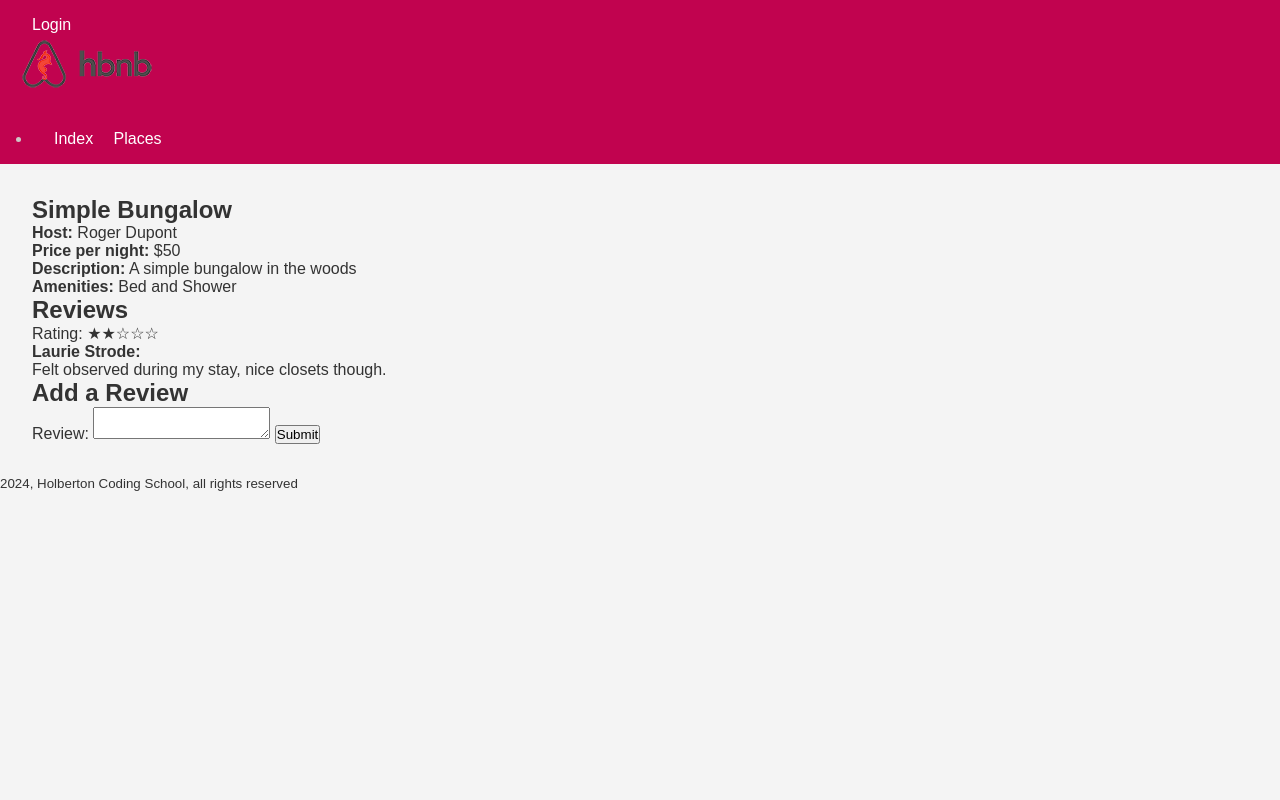
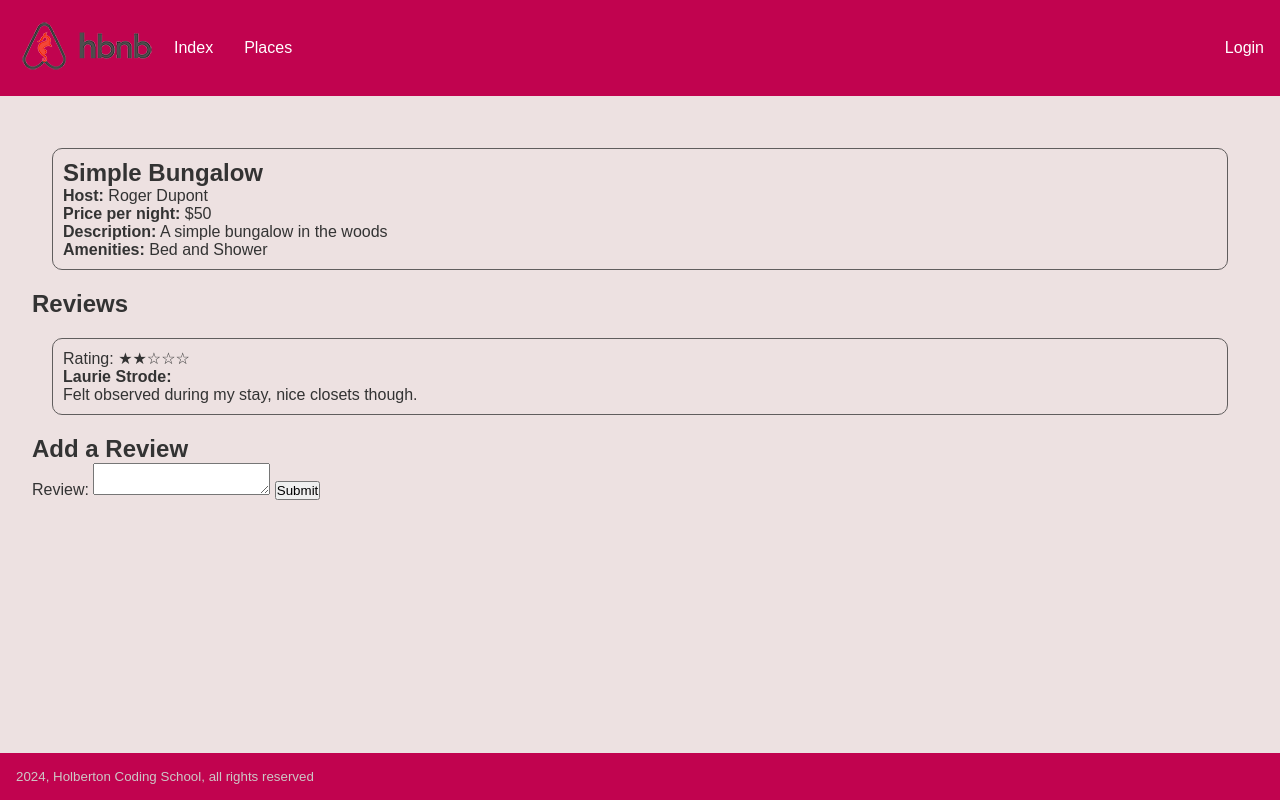
Before and after one commit to Pandor3/holbertonschool-hbnb, a plain HTML site: page part4/front_end/place.html in a window 1280 px wide. Drawn offline with Linux system fonts and the light colour scheme.

Commit message:
Edited CSS code, renamed file and did some HTML testings

```diff
--- a/part4/frontend/place.html
+++ b/part4/front_end/place.html
@@ -7,20 +7,20 @@
     <link rel="stylesheet" href="styles.css">
 </head>
 <header>
-    <nav>
+    <a href="index.html">
+        <img src="./images/logo.png">
+    </a>
+    <nav class="left-nav">
+    <ul>
+        <li><a href="index.html" id="index-link">Index</a></li>
+        <li><a href="place.html" id="place-link">Places</a></li>
+    </ul>
+    </nav>
+    <nav class="right-nav">
         <a href="login.html" id="login-link">Login</a>
     </nav>
-    <img src="./images/logo.png">
 </header>
 <body>
-    <header>
-        <nav>
-            <li>
-            <a href="index.html" id="index-link">Index</a>
-            <a href="place.html" id="place-link">Places</a>
-            </li>
-        </nav>
-    </header>
     <main>
         <section id="place-details">
             <!-- Place details will be populated dynamically -->
--- /dev/null
+++ b/part4/front_end/styles.css
@@ -0,0 +1,76 @@
+/*
+  This is a SAMPLE File to get you started. Follow the instructions on the project to complete the tasks.
+  You'll probably need to override some of theese styles.
+*/
+
+* {
+    box-sizing: border-box;
+    margin: 0;
+    padding: 0;
+    font-family: Arial, sans-serif;
+}
+
+html, body {
+    background-color: #ede1e1;
+    color: #333;
+    height: 100%;
+    margin: 0;
+    display: flex;
+    flex-direction: column;
+}
+
+header {
+    display: flex;
+    background-color: #c1034f;
+    color: #cdc7c6;
+    padding: 1rem;
+    align-items: center;
+    justify-content: space-between;
+}
+
+nav a {
+    color: #fff;
+    text-decoration: none;
+    margin-left: 1rem;
+}
+
+.left-nav ul {
+    display: flex;
+    list-style: none;
+    gap: 15px;
+    padding: 0;
+    margin: 0;
+}
+
+.right-nav {
+    margin-left: auto;
+}
+
+main {
+    padding: 2rem;
+    flex: 1;
+}
+
+.place-card {
+    margin: 20px;
+    padding: 10px;
+    border: 1px solid #605d5d;
+    border-radius: 10px;
+}
+
+.review-card {
+    margin: 20px;
+    padding: 10px;
+    border: 1px solid #605d5d;
+    border-radius: 10px;
+}
+
+footer {
+    display: flex;
+    background-color: #c1034f;
+    color: #cdc7c6;
+    padding: 1rem;
+    text-align: center;
+    align-items: center;
+    justify-content: space-between;
+}
--- a/part4/frontend/styles.css
+++ /dev/null
@@ -1,32 +0,0 @@
-/*
-  This is a SAMPLE File to get you started. Follow the instructions on the project to complete the tasks.
-  You'll probably need to override some of theese styles.
-*/
-
-* {
-    box-sizing: border-box;
-    margin: 0;
-    padding: 0;
-    font-family: Arial, sans-serif;
-}
-
-body {
-    background-color: #f4f4f4;
-    color: #333;
-}
-
-header {
-    background-color: #c1034f;
-    color: #cdc7c6;
-    padding: 1rem;
-}
-
-nav a {
-    color: #fff;
-    text-decoration: none;
-    margin-left: 1rem;
-}
-
-main {
-    padding: 2rem;
-}
```
Also changed, not shown: part4/front_end/add_review.html (renamed from part4/frontend/add_review.html, +10 -10 lines), part4/front_end/index.html (renamed from part4/frontend/index.html, +10 -8 lines), part4/front_end/login.html (renamed from part4/frontend/login.html, +10 -10 lines), part4/front_end/images/icon.png (renamed from part4/frontend/images/icon.png), part4/front_end/images/icon_bath.png (renamed from part4/frontend/images/icon_bath.png), part4/front_end/images/icon_bed.png (renamed from part4/frontend/images/icon_bed.png), part4/front_end/images/icon_wifi.png (renamed from part4/frontend/images/icon_wifi.png), part4/front_end/images/logo.png (renamed from part4/frontend/images/logo.png), part4/front_end/scripts.js (renamed from part4/frontend/scripts.js).
